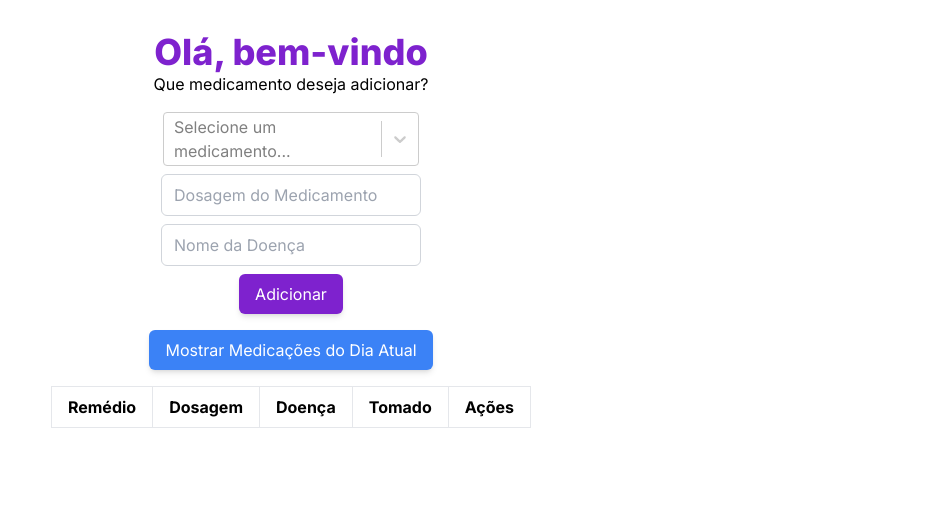
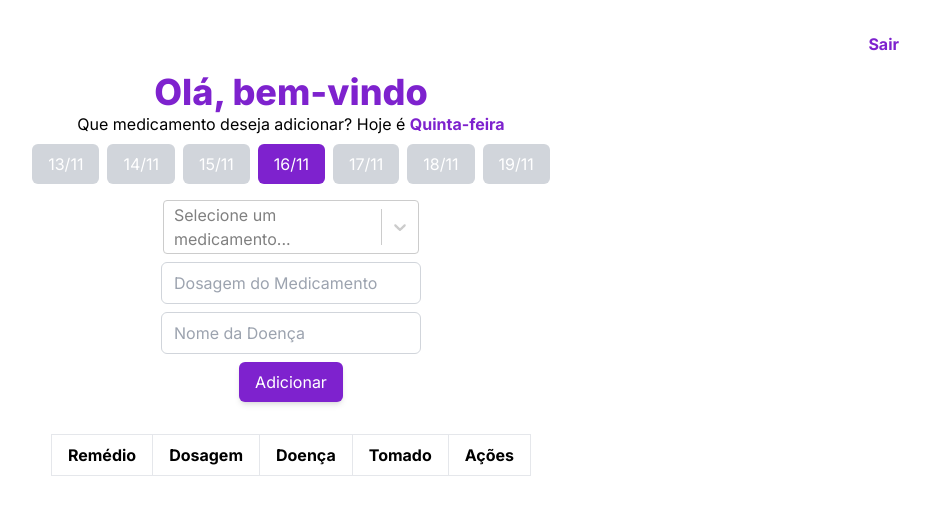
Before and after one commit to douglasjsantos/Medi-Tracker, a Next.js app: page /dashboard in a window 1280 px wide. Shown: the top 514 px of the page, without its empty margins (349-1279 px from the left). Built offline with nearby package versions, Linux system fonts and the light colour scheme; sample sign-in values are in the browser's storage.

Commit message:
adicionado sair

```diff
--- a/package.json
+++ b/package.json
@@ -10,6 +10,7 @@
   },
   "dependencies": {
     "axios": "^1.6.2",
+    "date-fns": "^2.30.0",
     "net": "^1.0.2",
     "next": "14.0.2",
     "oracledb": "^6.2.0",
--- /dev/null
+++ b/src/app/PrivateRoute.js
@@ -0,0 +1,19 @@
+// src/app/PrivateRoute.js
+import { useEffect } from "react";
+import { useRouter } from "next/navigation";
+
+const PrivateRoute = ({ children }) => {
+  const router = useRouter();
+
+  useEffect(() => {
+    const token = localStorage.getItem("token");
+
+    if (!token) {
+      router.push("/");
+    }
+  }, [router]);
+
+  return <>{children}</>;
+};
+
+export default PrivateRoute;
--- a/src/app/dashboard/page.js
+++ b/src/app/dashboard/page.js
@@ -2,6 +2,9 @@
 "use client";
 import { useState } from "react";
 import Select from "react-select";
+import { useRouter } from "next/navigation";
+import { useEffect } from "react";
+import { format, addDays, subDays } from "date-fns";
 
 const popularMedications = [
   { label: "Paracetamol", value: "Paracetamol" },
@@ -93,18 +96,71 @@ export default function Dashboard() {
   const [selectedMedication, setSelectedMedication] = useState(null);
   const [disease, setDisease] = useState("");
   const [currentDateMedications, setCurrentDateMedications] = useState([]);
+  const currentDate = new Date();
+  const days = Array.from({ length: 7 }, (_, index) =>
+    index < 3
+      ? subDays(currentDate, 3 - index)
+      : index === 3
+      ? currentDate
+      : addDays(currentDate, index - 3)
+  );
+  const formatDate = (date) => format(date, "dd/MM");
+
+  const daysOfWeekPt = [
+    "Domingo",
+    "Segunda-feira",
+    "Terça-feira",
+    "Quarta-feira",
+    "Quinta-feira",
+    "Sexta-feira",
+    "Sábado",
+  ];
+  const formatDayOfWeek = (date) => daysOfWeekPt[date.getDay()];
+  const router = useRouter();
+
+  const increaseDosage = () => {
+    setNewDosage((prevDosage) => prevDosage + 1);
+  };
+
+  const decreaseDosage = () => {
+    if (newDosage > 0) {
+      setNewDosage((prevDosage) => prevDosage - 1);
+    }
+  };
+
+  useEffect(() => {
+    const token = localStorage.getItem("token");
+
+    if (!token) {
+      router.push("/");
+    }
+  }, []);
+  const handleLogout = () => {
+    localStorage.removeItem("token");
+    router.push("/");
+  };
 
   const addMedication = () => {
     if (!selectedMedication || newDosage.trim() === "") {
       return;
     }
 
-    setMedications([
-      ...medications,
-      { name: selectedMedication.label, dosage: newDosage },
-    ]);
+    const newMedication = {
+      name: selectedMedication.label,
+      dosage: newDosage,
+      disease: disease,
+    };
+
+    setMedications([...medications, newMedication]);
     setSelectedMedication(null);
     setNewDosage("");
+    setDisease("");
+
+    const displayMedicationsForCurrentDate = () => {
+      setCurrentDateMedications(
+        medications.map((medication) => ({ ...medication, taken: false }))
+      );
+    };
   };
 
   const editMedication = (index, newName) => {
@@ -135,17 +191,40 @@ export default function Dashboard() {
     );
   };
 
-  if (!isLoggedIn) {
-    router.push("/");
-    return null;
-  }
-
   return (
     <div className="min-h-full flex flex-col items-center justify-center mt-8 px-4 sm:px-6 lg:px-8">
+      <div className="flex justify-end w-full mb-4">
+        <button
+          onClick={handleLogout}
+          className="text-purple-700 hover:text-purple-900 font-bold"
+        >
+          Sair
+        </button>
+      </div>
+
       <h1 className="text-4xl font-extrabold text-purple-700">
         Olá, bem-vindo
       </h1>
-      <p>Que medicamento deseja adicionar?</p>
+      <p>
+        Que medicamento deseja adicionar? Hoje é{" "}
+        <span className="font-bold text-purple-700">
+          {formatDayOfWeek(currentDate)}
+        </span>{" "}
+      </p>
+
+      <div className="flex mt-2 space-x-2">
+        {days.map((day, index) => (
+          <button
+            key={index}
+            className={`${
+              index === 3 ? "bg-purple-700" : "bg-gray-300"
+            } text-white px-4 py-2 rounded-md`}
+            onClick={() => displayMedicationsForDate(day)}
+          >
+            {formatDate(day)}
+          </button>
+        ))}
+      </div>
 
       <div className="mt-4">
         <div className="flex flex-col items-center space-y-2">
@@ -160,7 +239,7 @@ export default function Dashboard() {
             type="text"
             placeholder="Dosagem do Medicamento"
             value={newDosage}
-            onChange={(e) => setNewDosage(e.target.value)}
+            onChange={(e) => setNewDosage(e.target.value.replace(/\D/g, ""))}
             className="rounded-md border border-gray-300 px-3 py-2 w-full"
           />
           <input
@@ -179,14 +258,7 @@ export default function Dashboard() {
         </div>
       </div>
 
-      <div className="mt-4">
-        <button
-          onClick={displayMedicationsForCurrentDate}
-          className="bg-blue-500 hover:bg-blue-600 text-white px-4 py-2 rounded-md shadow-md"
-        >
-          Mostrar Medicações do Dia Atual
-        </button>
-      </div>
+      <div className="mt-4"></div>
 
       <div className="mt-4">
         <table className="min-w-full border border-collapse border-gray-300">
@@ -204,7 +276,7 @@ export default function Dashboard() {
               <tr key={index}>
                 <td className="border px-4 py-2">{medication.name}</td>
                 <td className="border px-4 py-2">{medication.dosage}</td>
-                <td className="border px-4 py-2">{disease}</td>
+                <td className="border px-4 py-2">{medication.disease}</td>
                 <td className="border px-4 py-2">
                   {medication.taken ? (
                     <span className="bg-green-500 text-white px-2 py-1 rounded-md">
--- a/src/app/page.js
+++ b/src/app/page.js
@@ -1,23 +1,40 @@
 "use client";
-import Image from "next/image";
-import Link from "next/link";
-import { useState } from "react";
+import { useEffect, useState } from "react";
 import axios from "axios";
+import { useRouter } from "next/navigation";
 
 export default function Home() {
   const [cpf, setCpf] = useState("");
   const [senha, setSenha] = useState("");
   const [erroLogin, setErroLogin] = useState("");
+  const [isLoggedIn, setIsLoggedIn] = useState(false); // Adicione o estado de login
+  const router = useRouter();
+
+  useEffect(() => {
+    // Verifica se há um token no localStorage
+    const token = localStorage.getItem("token");
+    if (token) {
+      // Se houver um token, define o estado isLoggedIn como true
+      setIsLoggedIn(true);
+      // Se houver um token, redireciona para a dashboard
+      router.push("/dashboard");
+    }
+  }, [isLoggedIn]);
 
   const handleLogin = async () => {
     try {
       const url = `http://localhost:8080/paciente/${cpf}?SENHA_PACIENTE=${senha}`;
+      const response = await axios.get(url);
+      const token = response.data.token;
 
-      const response = await axios.get(url);
+      // Armazena o token no localStorage
+      localStorage.setItem("token", token);
 
-      localStorage.setItem("token", response.data.token);
+      // Armazenar o token no estado isLoggedIn
+      setIsLoggedIn(true);
 
-      window.location.href = "/dashboard";
+      // Redireciona para a dashboard
+      router.push("/dashboard");
     } catch (error) {
       if (error.response && error.response.data) {
         setErroLogin(`Erro ao fazer login: ${error.response.data}`);
@@ -43,17 +60,16 @@ export default function Home() {
           </h2>
           <p className="mt-2 text-center text-sm text-gray-600">
             ou
-            <Link href="/registro">Registre-se</Link>
+            <a
+              href="/registro"
+              className="text-purple-700 font-bold hover:text-purple-900 px-1"
+            >
+              Registre-se
+            </a>
           </p>
         </div>
 
-        <form
-          className="mt-8 space-y-6"
-          onSubmit={(e) => {
-            e.preventDefault();
-            handleLogin();
-          }}
-        >
+        <form className="mt-8 space-y-6">
           <div className="rounded-md shadow-sm -space-y-px">
             <div>
               <input
@@ -82,7 +98,8 @@ export default function Home() {
 
           <div>
             <button
-              type="submit"
+              type="button"
+              onClick={handleLogin}
               className="group-relative w-full flex justify-center py-2 px-4 border border-transparent text-sm font-medium rounded-md text-white bg-purple-700 hover:bg-purple-800"
             >
               Login
```
Also changed, not shown: 1 other file (tests, documents, lock files or other folders).
